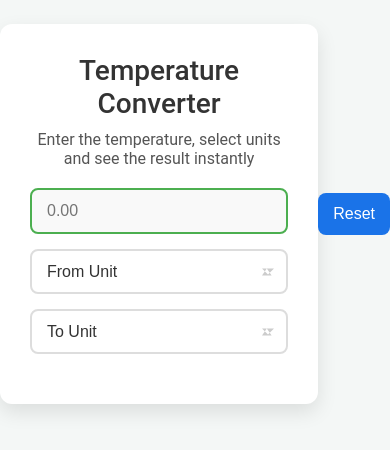
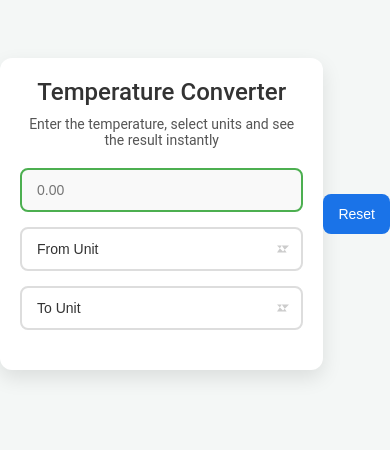
Before and after one commit to thenameisshuvo/Temperature-Converter, a plain HTML site: page index.html in a window 390 px wide. Shown: the part 208-658 px from the top of the page. Drawn offline with Linux system fonts and the light colour scheme.

Commit message:
responsiveness

```diff
--- a/css/styles.css
+++ b/css/styles.css
@@ -103,3 +103,21 @@ input:valid {
 input:invalid {
     border-color: #f44336; /* Red */
 }
+@media (max-width: 600px) {
+    .container {
+        padding: 20px;
+        max-width: 90%;
+    }
+
+    h1 {
+        font-size: 24px;
+    }
+
+    p {
+        font-size: 14px;
+    }
+
+    input, select, button {
+        font-size: 14px;
+    }
+}
```
